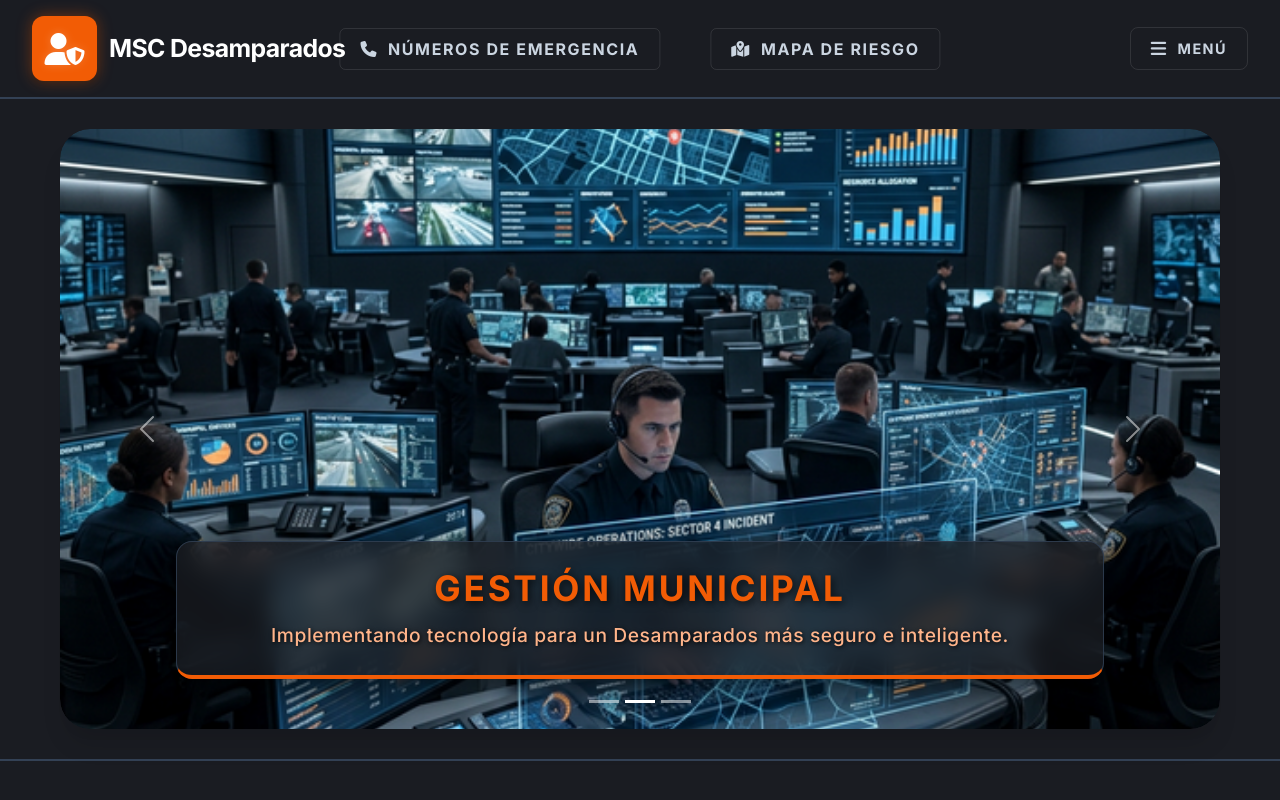
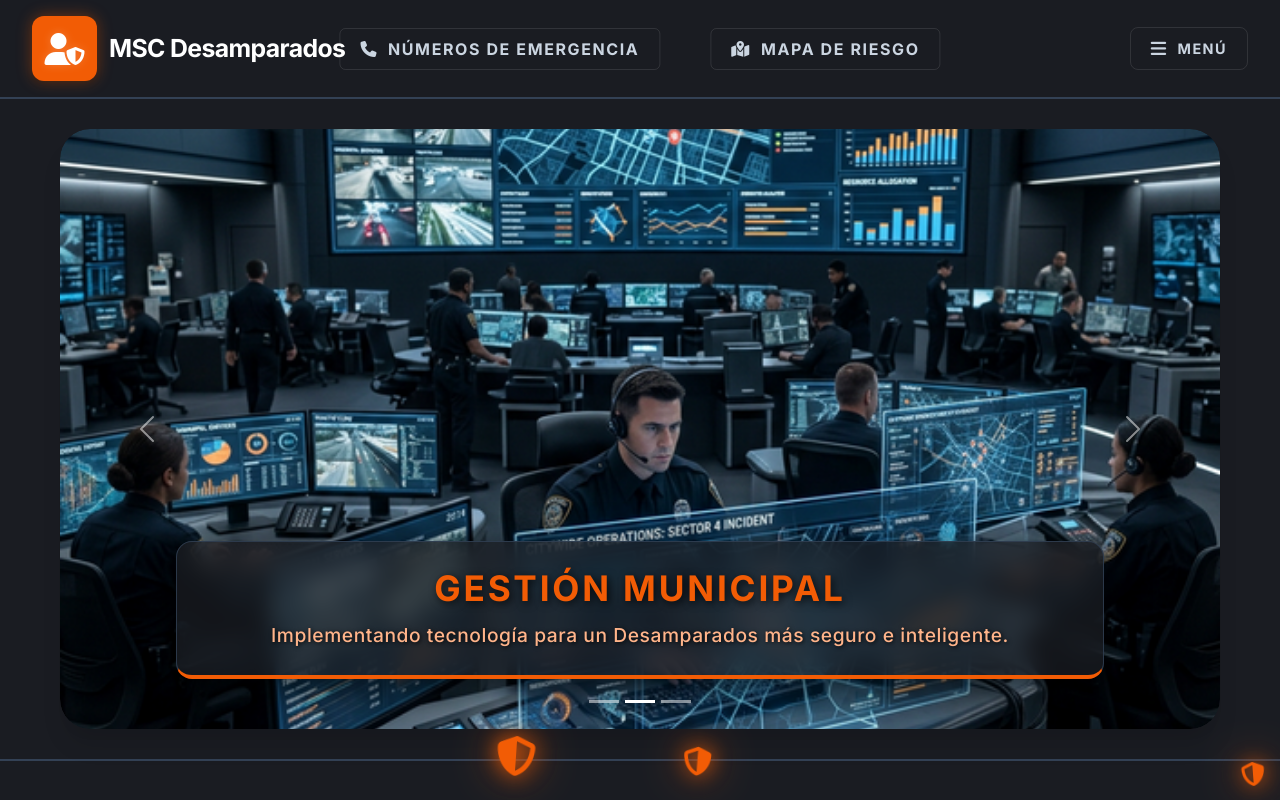
Before and after one commit to JoaquinCR-hue/MSC_Desamparados, a React (Vite) app in the folder msc/: page / in a window 1280 px wide. Shown: the top 800 px of the page. Built offline with nearby package versions, Linux system fonts and the light colour scheme.

Commit message:
decoracion

```diff
--- a/msc/src/components/Footer.jsx
+++ b/msc/src/components/Footer.jsx
@@ -1,8 +1,15 @@
 import React from 'react'
 import '../styles/Footer.css'
+import '../styles/Navbar.css'
 
 function Footer() {
     return (
+        <>
+        <div className="bat-container bat-footer" aria-hidden="true">
+          <span className="bat"><i className="fa-solid fa-shield-halved"></i></span>
+          <span className="bat"><i className="fa-solid fa-shield-halved"></i></span>
+          <span className="bat"><i className="fa-solid fa-shield-halved"></i></span>
+        </div>
         <footer className="custom-footer">
           <div className="container p-4">
             <div className="row">
@@ -62,6 +69,7 @@ function Footer() {
             © {new Date().getFullYear()} MSC Desamparados. Todos los derechos reservados.
           </div>
         </footer>
+        </>
     );
 }
 
--- a/msc/src/styles/Navbar.css
+++ b/msc/src/styles/Navbar.css
@@ -248,3 +248,153 @@
     transform: translateY(0);
   }
 }
+
+/* ===================== BAT ANIMATION ===================== */
+.bat-container {
+  position: fixed;
+  top: 0;
+  left: 0;
+  width: 100vw;
+  height: 0;
+  pointer-events: none;
+  z-index: 9999;
+  overflow: visible;
+}
+
+.bat {
+  position: absolute;
+  top: 14px;
+  font-size: 2.5rem;
+  animation: fly-bat 14s linear infinite;
+  color: #f25c05;
+  filter: drop-shadow(0 0 10px rgba(242, 92, 5, 0.9)) drop-shadow(0 0 20px rgba(242, 92, 5, 0.5));
+  will-change: left, transform;
+}
+
+.bat:nth-child(2) {
+  animation-delay: -5s;
+  font-size: 1.8rem;
+  top: 18px;
+  animation-duration: 20s;
+}
+
+.bat:nth-child(3) {
+  animation-delay: -10s;
+  font-size: 1.5rem;
+  top: 8px;
+  animation-duration: 17s;
+}
+
+@keyframes fly-bat {
+  0% {
+    left: -80px;
+    transform: scaleX(1) rotate(-5deg);
+    opacity: 0;
+  }
+  5% { opacity: 1; }
+  45% { transform: scaleX(1) rotate(5deg); }
+  50% {
+    left: 50%;
+    transform: scaleX(-1) rotate(-5deg);
+  }
+  95% { opacity: 1; transform: scaleX(-1) rotate(5deg); }
+  100% {
+    left: calc(100vw + 80px);
+    transform: scaleX(-1) rotate(-5deg);
+    opacity: 0;
+  }
+}
+
+/* ===================== POLICE LIGHTS ===================== */
+.police-lights-container {
+  position: fixed;
+  top: 0;
+  left: 0;
+  width: 100vw;
+  height: 75px;
+  pointer-events: none;
+  z-index: 9998;
+  display: flex;
+  justify-content: space-between;
+  align-items: flex-start;
+}
+
+.police-light {
+  width: 120px;
+  height: 75px;
+  opacity: 0;
+  border-radius: 0;
+}
+
+.police-light.blue {
+  background: radial-gradient(ellipse at 20% 0%, rgba(30, 100, 255, 0.85) 0%, rgba(0, 60, 200, 0.3) 50%, transparent 80%);
+  animation: flash-blue 0.6s steps(1) infinite;
+}
+
+.police-light.red {
+  background: radial-gradient(ellipse at 80% 0%, rgba(255, 30, 30, 0.85) 0%, rgba(200, 0, 0, 0.3) 50%, transparent 80%);
+  animation: flash-red 0.6s steps(1) infinite;
+  animation-delay: 0.3s;
+}
+
+@keyframes flash-blue {
+  0%  { opacity: 1; }
+  50% { opacity: 0; }
+  100% { opacity: 1; }
+}
+
+@keyframes flash-red {
+  0%  { opacity: 0; }
+  50% { opacity: 1; }
+  100% { opacity: 0; }
+}
+
+/* ===================== SIREN ICONS ===================== */
+.bat.siren {
+  animation: fly-bat 12s linear infinite;
+  animation-delay: -3s;
+  font-size: 2rem;
+  top: 16px;
+}
+
+.bat.siren-2 {
+  animation-duration: 16s;
+  animation-delay: -8s;
+  font-size: 1.6rem;
+  top: 10px;
+}
+
+.bat.siren i,
+.bat.siren-2 i {
+  animation: police-flash 0.5s steps(1) infinite;
+  filter: none;
+}
+
+.bat.siren-2 i {
+  animation-delay: 0.25s;
+}
+
+@keyframes police-flash {
+  0%   { color: #1e6fff; filter: drop-shadow(0 0 10px rgba(30, 111, 255, 1)) drop-shadow(0 0 22px rgba(30, 111, 255, 0.7)); }
+  50%  { color: #ff1e1e; filter: drop-shadow(0 0 10px rgba(255, 30, 30, 1)) drop-shadow(0 0 22px rgba(255, 30, 30, 0.7)); }
+  100% { color: #1e6fff; filter: drop-shadow(0 0 10px rgba(30, 111, 255, 1)) drop-shadow(0 0 22px rgba(30, 111, 255, 0.7)); }
+}
+
+/* ===================== FOOTER SHIELDS ===================== */
+.bat-container.bat-footer {
+  top: auto;
+  bottom: 0;
+}
+
+.bat-container.bat-footer .bat {
+  top: auto;
+  bottom: 14px;
+}
+
+.bat-container.bat-footer .bat:nth-child(2) {
+  bottom: 18px;
+}
+
+.bat-container.bat-footer .bat:nth-child(3) {
+  bottom: 8px;
+}
```
